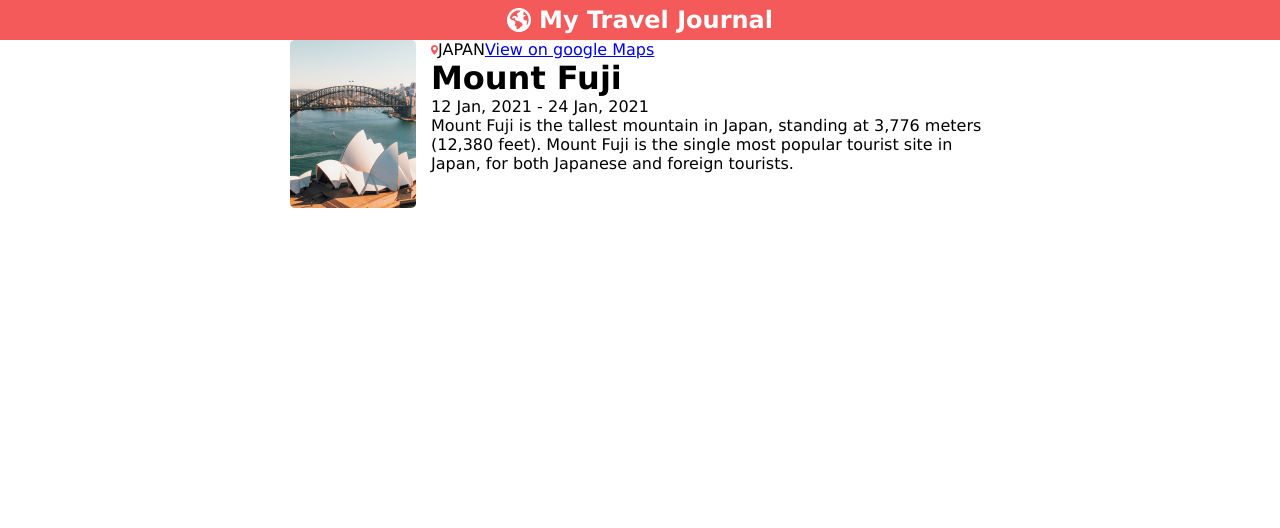
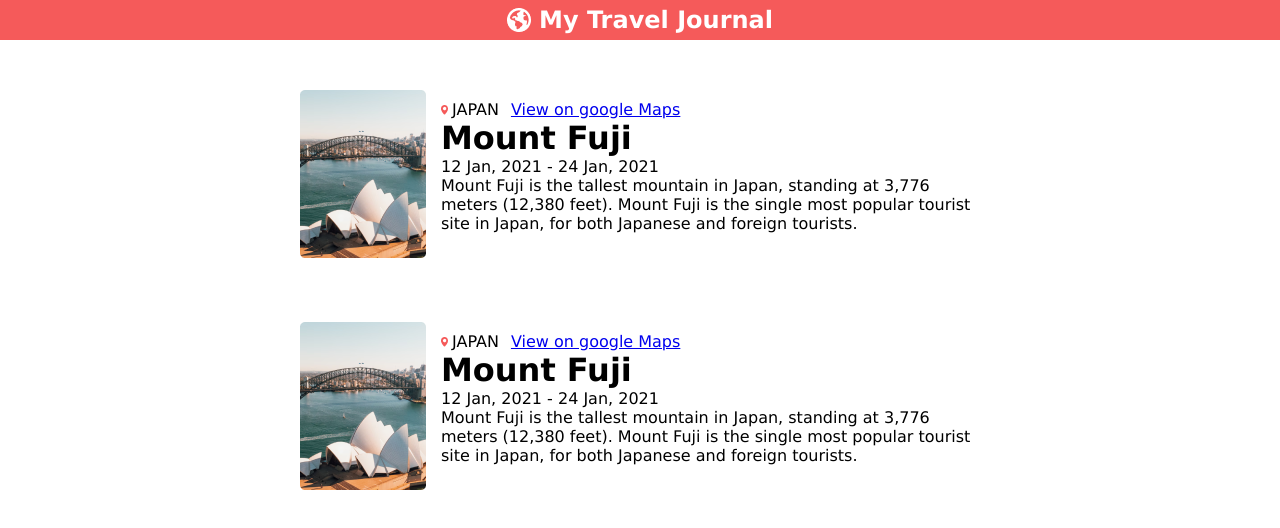
Before and after one commit to lawal-mj/Scrimba-stuff, a React (Create React App) app in the folder my-app/: page / in a window 1280 px wide. Shown: the top 528 px of the page. Built offline with nearby package versions, Linux system fonts and the light colour scheme.

Commit message:
Finish basic structure

```diff
--- a/my-app/public/styles.css
+++ b/my-app/public/styles.css
@@ -27,4 +27,22 @@ nav>h1 {
     max-width: 700px;
     margin-left: auto;
     margin-right: auto;
+    margin-top: 40px;
+    padding: 10px;
 }
+
+
+.card--location--line{
+    display: flex;
+    column-gap: 12px;
+}
+
+.card--location--logo-country {
+    display: flex;
+    column-gap: 4px;
+}
+
+.card--body {
+    padding-top: 10px;
+
+}
--- a/my-app/src/App.js
+++ b/my-app/src/App.js
@@ -6,6 +6,7 @@ function App(){
     <>
       <Navbar />
       <Card />
+      <Card />
     </>
     )
 }
--- a/my-app/src/components/Card.js
+++ b/my-app/src/components/Card.js
@@ -1,4 +1,4 @@
-function Card () {
+function Card() {
   return (
     <div className="card">
       <div className="card--image">
@@ -6,27 +6,31 @@ function Card () {
       </div>
 
       <div className="card--body">
-                <p>
+        <div className="card--location--line">
+          <p className="card--location--logo-country">
             <span>
               <img src="./images/icons/location.png" alt="" />
             </span>
-                    <span>
-                        JAPAN
-                    </span>
+            <span>JAPAN</span>
+          </p>
+          <div className="map--link">
           <span>
             <a href="www.google.com">View on google Maps</a>
           </span>
-                </p>
+        </div>
+        </div>
+
+
         <h1>Mount Fuji</h1>
         <p>12 Jan, 2021 - 24 Jan, 2021</p>
         <p>
-                Mount Fuji is the tallest mountain in Japan, standing at 3,776 meters (12,380 feet). Mount Fuji is the single most popular tourist site in Japan, for both Japanese and foreign tourists.
+          Mount Fuji is the tallest mountain in Japan, standing at 3,776 meters
+          (12,380 feet). Mount Fuji is the single most popular tourist site in
+          Japan, for both Japanese and foreign tourists.
         </p>
-
       </div>
     </div>
-
-    )
+  );
 }
 
 export default Card;
```
Lines whose indentation alone changed are shown as unchanged.
